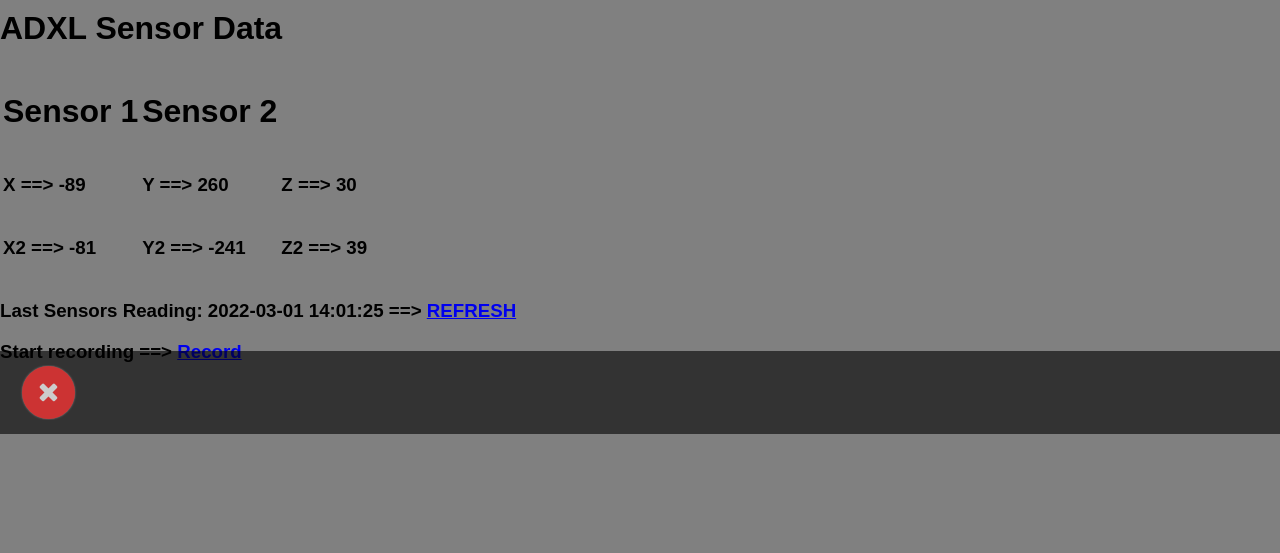
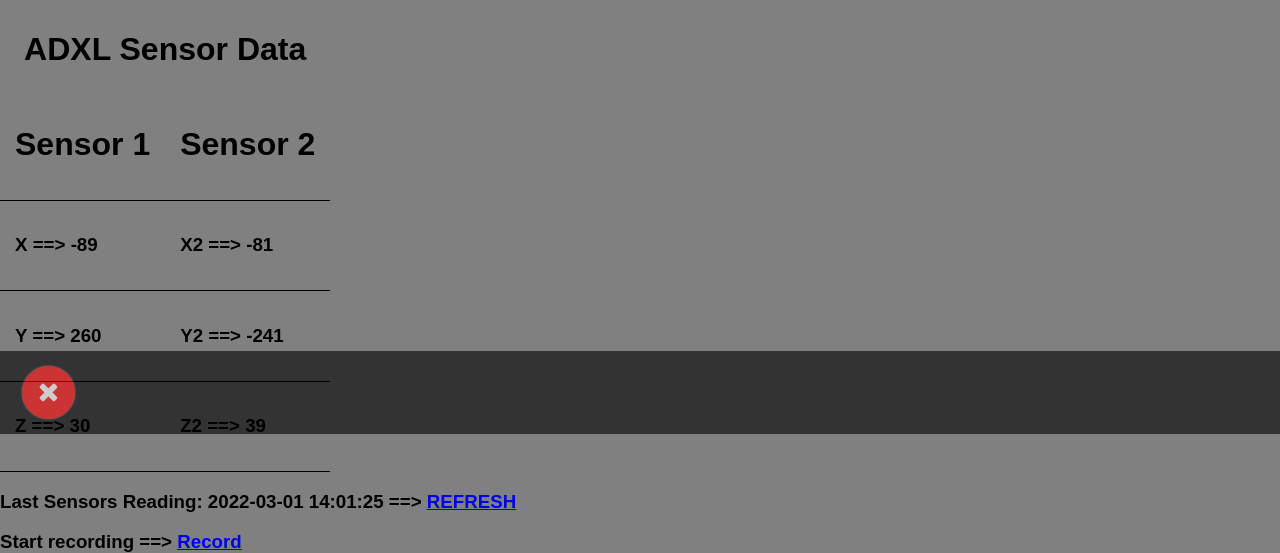
Before and after one commit to HarryBatchelor/FinalYearProject, a Flask app: page / in a window 1280 px wide. Shown: the part 366-919 px from the top of the page. Before the commit the page ends 800 px from the top, so only its background shows below. Run offline with Flask 2, Linux system fonts and the light colour scheme; data comes from the database, SQL or seed files in the repository; some libraries are stand-ins or nearby versions.

Commit message:
Tables added for sensor data

```diff
--- a/Sensor_Database/ADXLWebServer/templates/index.html
+++ b/Sensor_Database/ADXLWebServer/templates/index.html
@@ -120,6 +120,15 @@
          overflow: hidden;
          background-color: Grey;
      }
+     table, th, td{
+       /* border: 1px solid black; */
+       border-collapse: collapse;
+       padding: 15px;
+       border-spacing: 30px;
+     }
+     tr{
+       border-bottom: 1px solid black;
+     }
 
 
      </style>
@@ -162,21 +171,27 @@
 
             </script>
           </div>
-          <h1>ADXL Sensor Data </h1>
+
 	<table>
-	<col span="2">
+    <!-- <th colspan="2"> -->
+      <caption>
+        <h1>ADXL Sensor Data </h1>
+      </caption>
+    <!-- </th> -->
 	<tr>
 	<th><h1>Sensor 1</h1></th>
 	<th><h1>Sensor 2</h1></th>
 	</tr>
 	<tr>
 	<td><h3> X ==>  {{ x  }} </h3></td>
-	<td><h3> Y ==>  {{ y  }} </h3></td>
+	<td><h3> X2 ==>  {{ x2  }} </h3></td>
+	</tr>
+  <tr>
+    <td><h3> Y ==>  {{ y  }} </h3></td>
+    <td><h3> Y2 ==>  {{ y2  }} </h3></td>
+  </tr>
+	<tr>
 	<td><h3> Z ==>  {{ z  }} </h3></td>
-	</tr>
-	<tr>
-	<td><h3> X2 ==>  {{ x2  }} </h3></td>
-	<td><h3> Y2 ==>  {{ y2  }} </h3></td>
 	<td><h3> Z2 ==>  {{ z2  }} </h3></td>
 	</tr>
 	</table>
```
